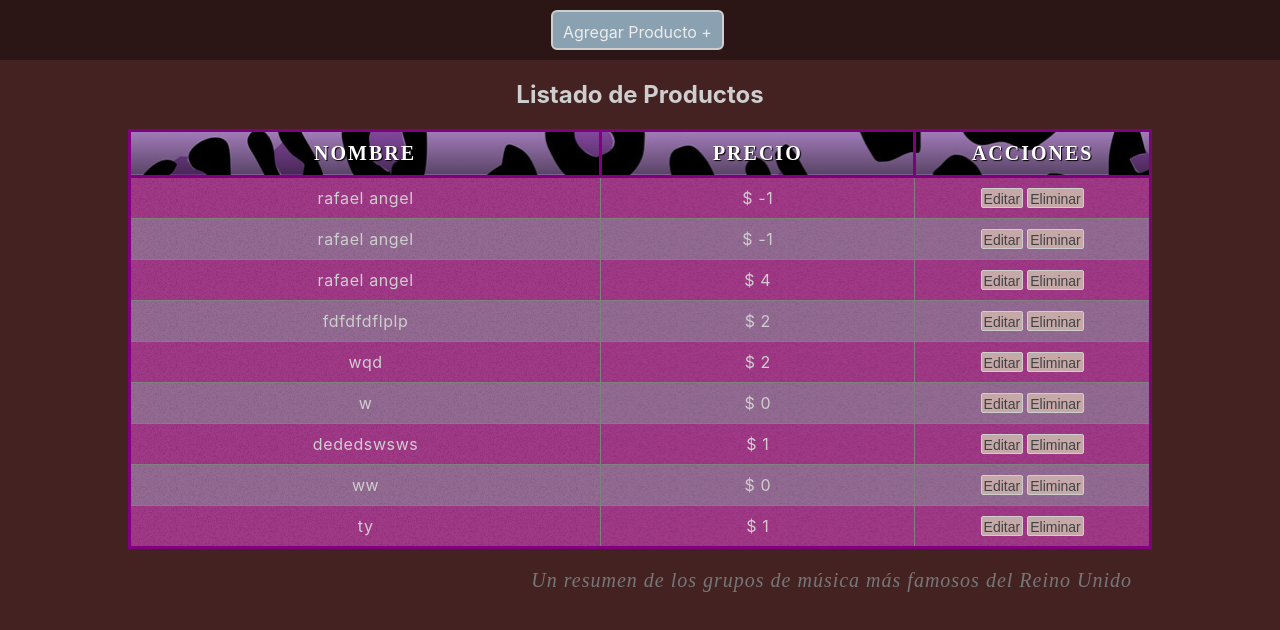
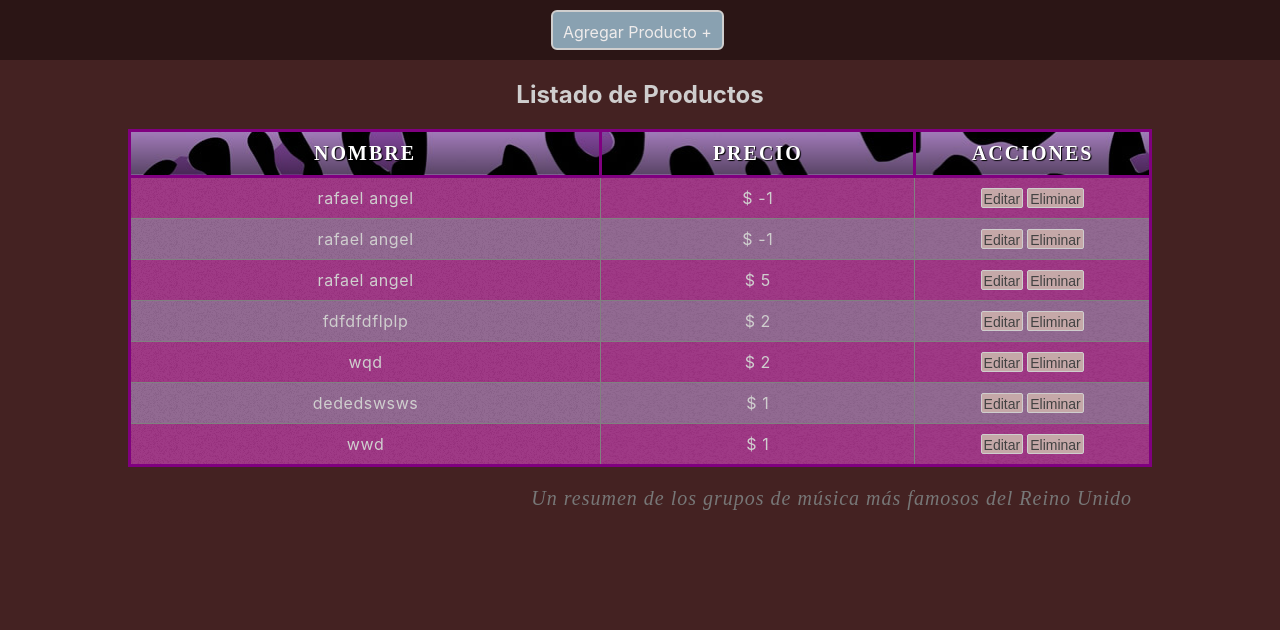
Before and after one commit to xipeRafa/redux-react-router-dom, a React (Vite) app: page / in a window 1280 px wide. Shown: the top 630 px of the page. Built offline with nearby package versions, Linux system fonts and the light colour scheme; data requests are answered from the project's data file.

Commit message:
change name

```diff
--- a/db.json
+++ b/db.json
@@ -12,7 +12,7 @@
     },
     {
       "nombre": "rafael angel",
-      "precio": "4",
+      "precio": "5",
       "id": 4
     },
     {
@@ -26,24 +26,14 @@
       "id": 8
     },
     {
-      "nombre": "w",
-      "precio": 0,
-      "id": 9
-    },
-    {
       "nombre": "dededswsws",
       "precio": "1",
       "id": 10
     },
     {
-      "nombre": "ww",
-      "precio": 0,
+      "nombre": "wwd",
+      "precio": "1",
       "id": 11
-    },
-    {
-      "nombre": "ty",
-      "precio": 1,
-      "id": 12
     }
   ]
 }
--- a/src/components/NuevoProducto.jsx
+++ b/src/components/NuevoProducto.jsx
@@ -4,7 +4,7 @@ import { useDispatch, useSelector } from 'react-redux';
 //hook de redux para leer lo que tenemos en el state
 
 // Action product
-import { crearNuevoProductoAction } from '../actions/productoActions';
+import { crearNuevoProductoAction } from '../actions/crearNuevoProductoAction';
 import { mostrarAlerta, ocultarAlertaAction } from '../actions/alertaActions';
 const NuevoProducto = ({ history }) => {
 
```
Also changed, not shown: src/actions/crearNuevoProductoAction.jsx (renamed from src/actions/productoActions.jsx).
